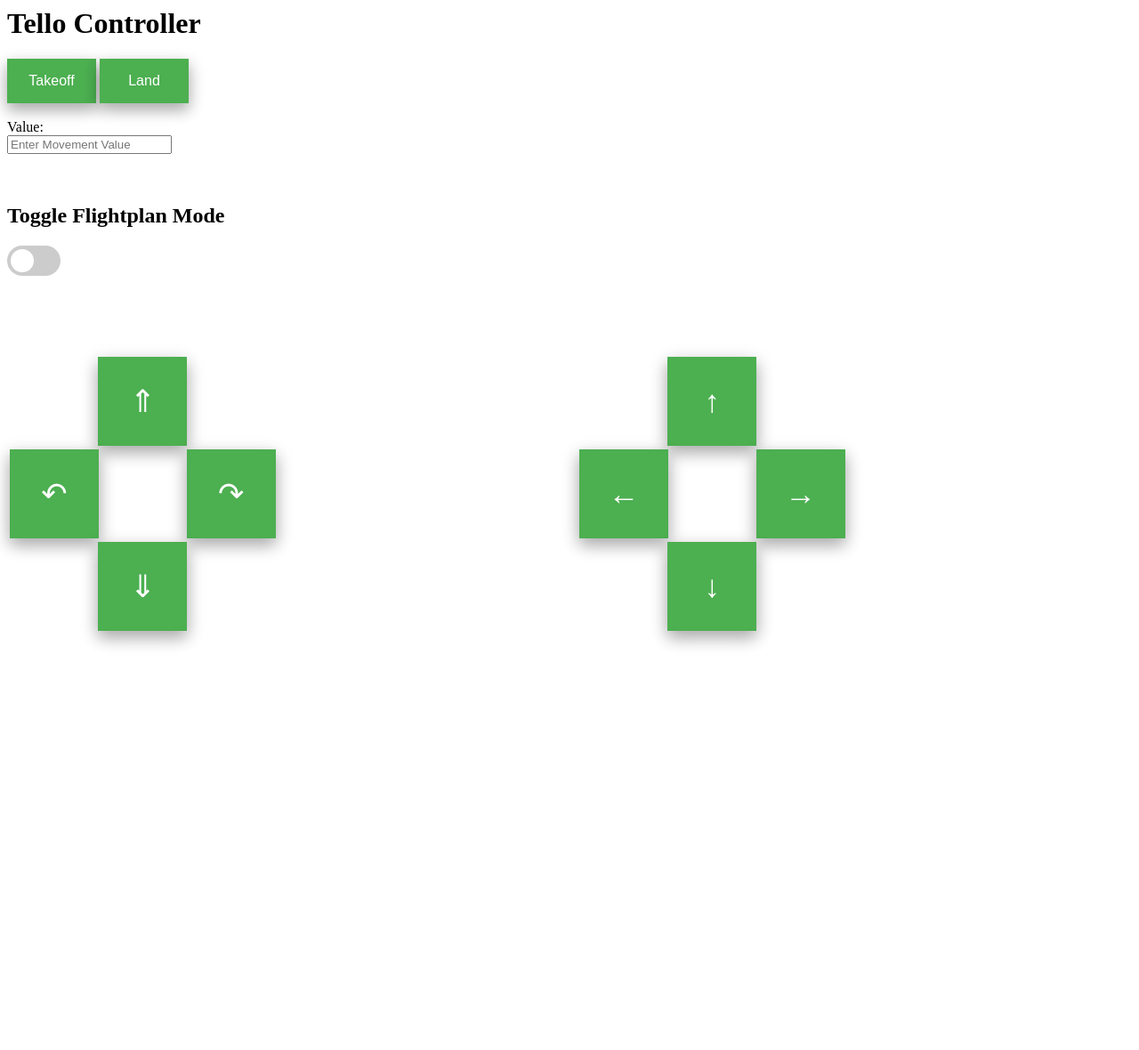
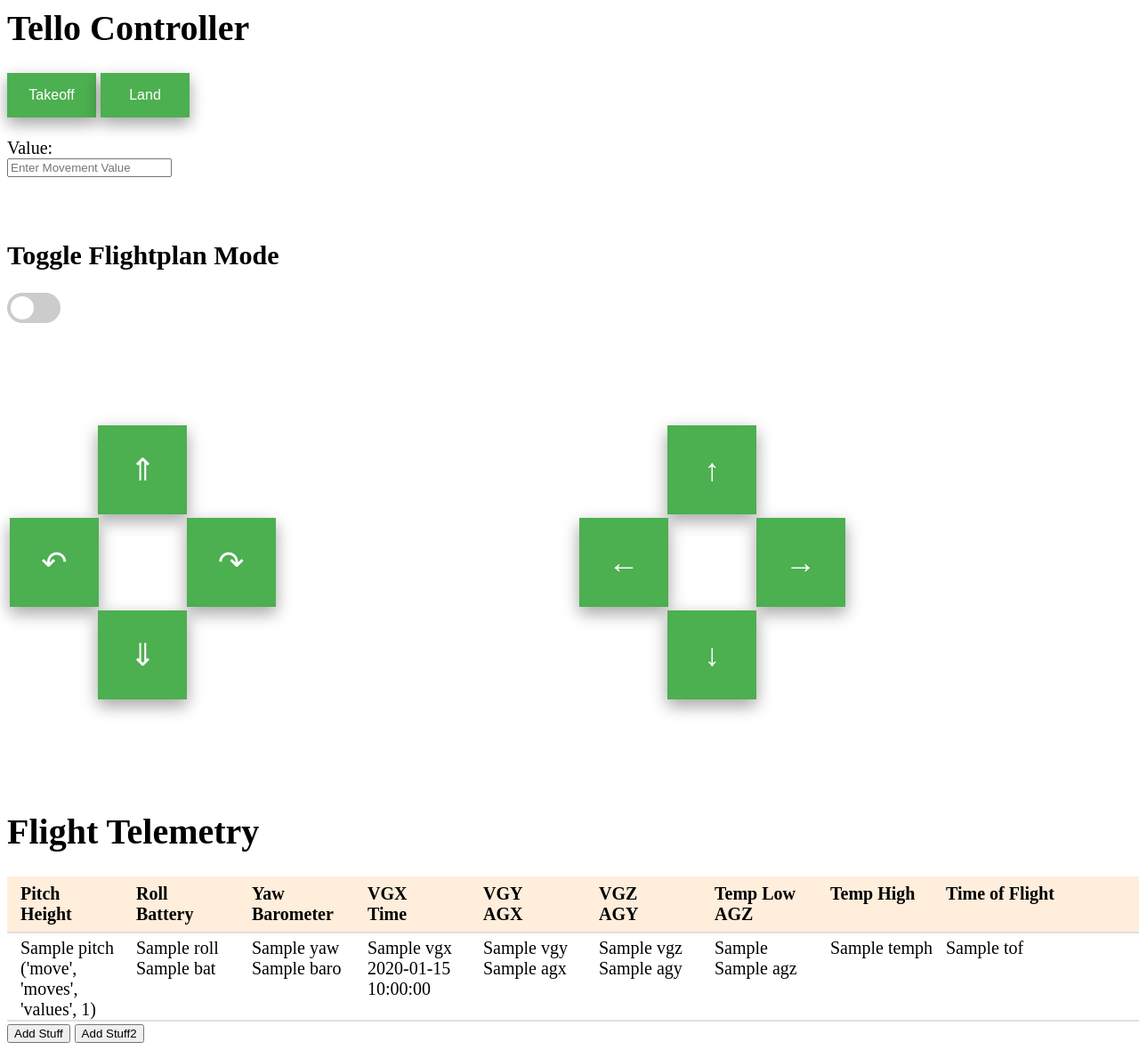
Before and after one commit to 60alex60/ECE140aLab5, a Python web app: template server/src/templates/web_ui.html in a window 1280 px wide. Shown: the whole page at 89% size. Before the commit the page ends 726 px from the top, so only its background shows below. Run offline with Jinja, Linux system fonts and the light colour scheme; the template is opened without the code that fills it: most values are stand-ins (such as "Sample title", 1, 10 or a date in 2020).

Commit message:
Add files via upload

```diff
--- a/server/src/public/web_ui.css
+++ b/server/src/public/web_ui.css
@@ -130,3 +130,49 @@
       height: 200px;
       width: 300px;
   }
+
+  /* Flex Box Tables*/
+.table-row {
+  display: flex;           display: -webkit-flex;
+  flex-direction: row;     -webkit-flex-direction: row;
+  flex-grow: 0;            -webkit-flex-grow: 0;
+  flex-wrap: wrap;         -webkit-flex-wrap: wrap;
+  width: 100%;
+  padding-left: 15px;
+  padding-right: 15px;
+}
+
+
+.text {
+  flex-grow: 1;            -webkit-flex-grow: 1;
+  overflow: hidden;
+  white-space: nowrap;
+  text-overflow: ellipsis;
+  padding-right: 20px;
+}
+
+
+.text {
+  width: 180px;
+}
+
+.num {
+  width: 130px;
+}
+
+body {
+  font-size: 20px;
+}
+
+.table-row {
+  border-bottom: 2px solid #e0e0e0;
+  border-collapse: collapse;
+  padding-top: 5px;
+}
+
+.table-row.header {
+  background-color: #FFEEDB;
+  font-weight: bold;
+  padding-top: 8px;
+  padding-bottom: 8px;
+}
--- a/server/src/public/web_ui.js
+++ b/server/src/public/web_ui.js
@@ -1,10 +1,4 @@
 // Add javascript here
-
-
-
-
-
-
 
 var dataURL = "http://localhost:8000/drone_command/";
 
@@ -40,3 +34,50 @@
         document.getElementById("flightplanButton").style.display='none';}
 
 }
+
+function addCode() {
+    var test = 6
+    document.getElementById("telemetryTable").innerHTML +=
+    `     <div class='table-row'>
+            <div class="num">`+test+`</div>
+            <div class="num">2</div>
+            <div class="num">2</div>
+            <div class="num">2</div>
+            <div class="num">2</div>
+            <div class="num">2</div>
+            <div class="num">2</div>
+            <div class="num">2</div>
+            <div class="num">2</div>
+            <div class="num">2</div>
+            <div class="num">2</div>
+            <div class="num">2</div>
+            <div class="num">2</div>
+            <div class="num">2</div>
+            <div class="num">2</div>
+            <div class="num">2</div>
+        </div>`;
+}
+
+function addCode2() {
+    var test = 9
+    document.getElementById("telemetryTable").innerHTML +=
+    `     <div class='table-row'>
+            <div class="num">`+test+`</div>
+            <div class="num">2</div>
+            <div class="num">2</div>
+            <div class="num">2</div>
+            <div class="num">2</div>
+            <div class="num">2</div>
+            <div class="num">2</div>
+            <div class="num">2</div>
+            <div class="num">2</div>
+            <div class="num">2</div>
+            <div class="num">2</div>
+            <div class="num">2</div>
+            <div class="num">2</div>
+            <div class="num">2</div>
+            <div class="num">2</div>
+            <div class="num">2</div>
+        </div>`;
+
+}
--- a/server/src/templates/web_ui.html
+++ b/server/src/templates/web_ui.html
@@ -77,6 +77,116 @@
                 </tr>
             </table>
 
+        </section>
+
+            <br><br>
+            <h1>Flight Telemetry</h1>
+
+            <div class="container-fluid" style="margin-top: 10px" id="telemetryTable">
+
+                <div class="table-row header">
+                    <div class="num">Pitch</div>
+                    <div class="num">Roll</div>
+                    <div class="num">Yaw</div>
+                    <div class="num">VGX</div>
+                    <div class="num">VGY</div>
+                    <div class="num">VGZ</div>
+                    <div class="num">Temp Low</div>
+                    <div class="num">Temp High</div>
+                    <div class="num">Time of Flight</div>
+                    <div class="num">Height</div>
+                    <div class="num">Battery</div>
+                    <div class="num">Barometer</div>
+                    <div class="num">Time</div>
+                    <div class="num">AGX</div>
+                    <div class="num">AGY</div>
+                    <div class="num">AGZ</div>
+                </div>
+
+
+
+                {% for move in moves%}
+                <div class="table-row">
+                    <div class="num">{{move.pitch}}</div>
+                    <div class="num">{{move.roll}}</div>
+                    <div class="num">{{move.yaw}}</div>
+                    <div class="num">{{move.vgx}}</div>
+                    <div class="num">{{move.vgy}}</div>
+                    <div class="num">{{move.vgz}}</div>
+                    <div class="num">{{move.temp1}}</div>
+                    <div class="num">{{move.temph}}</div>
+                    <div class="num">{{move.tof}}</div>
+                    <div class="num">{{move.h}}</div>
+                    <div class="num">{{move.bat}}</div>
+                    <div class="num">{{move.baro}}</div>
+                    <div class="num">{{move.time}}</div>
+                    <div class="num">{{move.agx}}</div>
+                    <div class="num">{{move.agy}}</div>
+                    <div class="num">{{move.agz}}</div>
+                </div>
+                {% endfor %}
+              </div>
+
         </div>
+        <button onclick="addCode()">Add Stuff</button>
+        <button onclick="addCode2()">Add Stuff2</button>
+
     </body>
 </html>
+
+
+<script>
+    document.addEventListener("DOMContentLoaded", (event) => {
+
+        var dataURL = "http://localhost:8000/get_telemetry";
+
+
+        function showError(err) {
+            console.log(err);
+        }
+
+
+        function fetchFunction() {
+            fetch(dataURL)
+                .then(response => response.json())
+                .then(expandTable)
+                .catch(showError)
+        }
+
+
+        function expandTable(data) {
+                document.getElementById("telemetryTable").innerHTML +=
+                `     <div class='table-row'>
+                        <div class="num">`+data.pitch+`</div>
+                        <div class="num">`+data.roll+`</div>
+                        <div class="num">`+data.yaw+`</div>
+                        <div class="num">`+data.vgx+`</div>
+                        <div class="num">`+data.vgy+`</div>
+                        <div class="num">`+data.vgz+`</div>
+                        <div class="num">`+data.templ+`</div>
+                        <div class="num">`+data.temph+`</div>
+                        <div class="num">`+data.tof+`</div>
+                        <div class="num">`+data.h+`</div>
+                        <div class="num">`+data.bat+`</div>
+                        <div class="num">`+data.baro+`</div>
+                        <div class="num">`+data.time+`</div>
+                        <div class="num">`+data.agx+`</div>
+                        <div class="num">`+data.agy+`</div>
+                        <div class="num">`+data.agz+`</div>
+                    </div>`;
+
+        }
+
+
+
+        var intervalId = window.setInterval(function () {
+            fetchFunction();
+        }, 3000);
+
+
+
+    });
+
+
+
+</script>
```
Also changed, not shown: server/src/server.py (+28 -0 lines).
